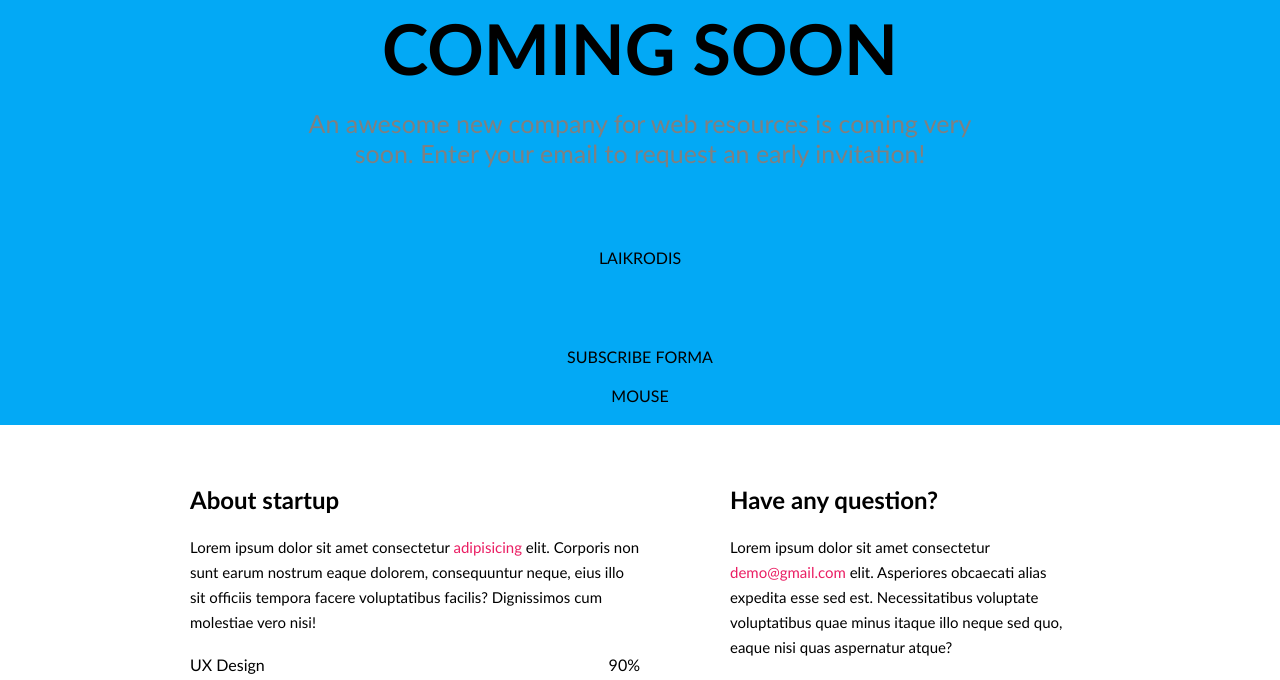
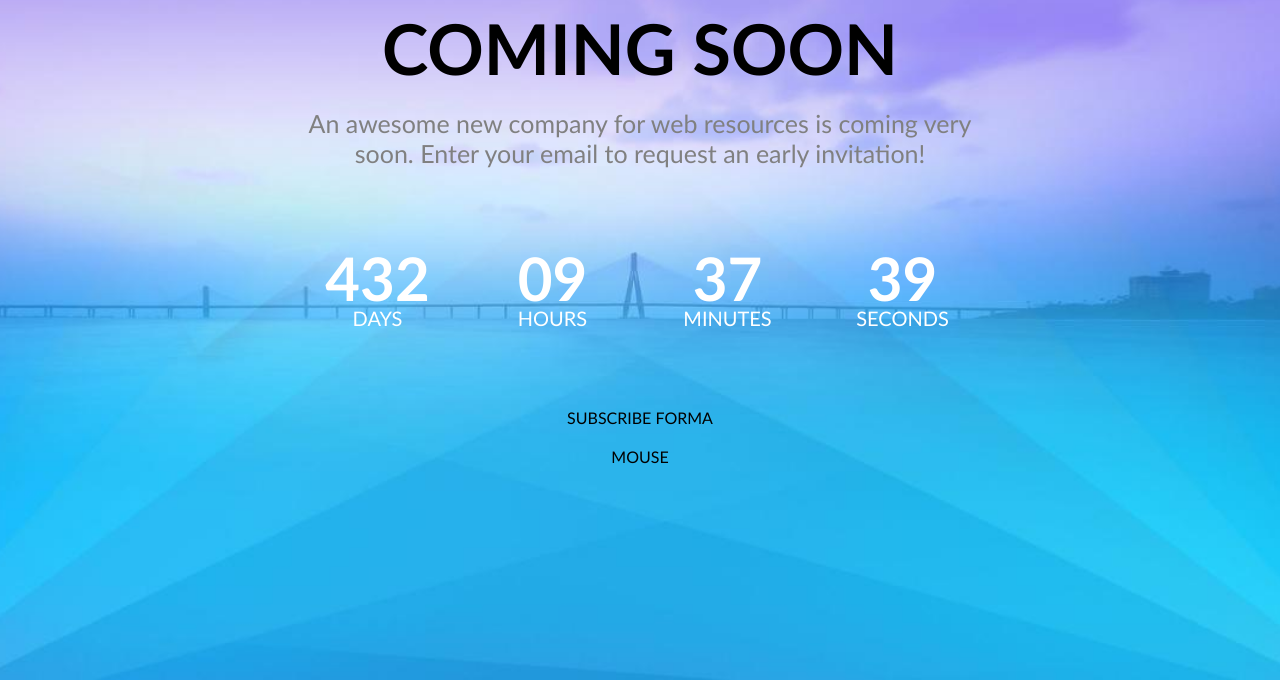
Before and after one commit to front-end-by-rimantas/10-grupe-coming-soon, a plain HTML site: page index.html in a window 1280 px wide. Shown: the part 120-800 px from the top of the page. Drawn offline with Linux system fonts and the light colour scheme.

Commit message:
Hero background and size #13

```diff
--- /dev/null
+++ b/css/clock.css
@@ -0,0 +1,27 @@
+.clock {
+    display: inline-block;
+    width: 100%;
+    color: #fff;
+}
+    .clock > .time {
+        display: inline-block;
+        width: 25%;
+        float: left;
+        font-size: 20px;
+        line-height: 20px;
+        text-transform: uppercase;
+    }
+        .clock > .time > .value {
+            display: inline-block;
+            width: 100%;
+            font-size: 60px;
+            line-height: 60px;
+            font-weight: bold;
+        }
+
+@media (max-width: 600px) {
+    .clock > .time {
+        width: 50%;
+        margin-bottom: 40px;
+    }
+}
--- a/css/style.css
+++ b/css/style.css
@@ -14,7 +14,12 @@ html {
 .hero {
     display: inline-block;
     width: 100%;
+    min-height: 100vh;
     background-color: #03A9F5;
+    background-image: url(../img/bg.jpg);
+    background-repeat: no-repeat;
+    background-size: cover;
+    background-position: center;
     padding-bottom: 20px;
     padding-top: 60px;
     text-align: center;
@@ -191,7 +196,6 @@ footer {
     .small-container {
         width: 500px;
         margin: 0 calc( (100% - 500px) / 2 );
-        background-color: lime;
     }
     .container {
         width: 500px;
@@ -212,7 +216,6 @@ footer {
     .small-container {
         width: calc(100% - 40px);
         margin: 0 20px;
-        background-color: lime;
     }
     .container {
         width: calc(100% - 40px);
--- a/index.html
+++ b/index.html
@@ -6,6 +6,7 @@
     <meta http-equiv="X-UA-Compatible" content="ie=edge">
     <title>Coming soon</title>
     <link rel="stylesheet" href="./css/font-awesome.min.css">
+    <link rel="stylesheet" href="./css/clock.css">
     <link rel="stylesheet" href="./css/progress-bar.css">
     <link rel="stylesheet" href="./css/style.css">
 </head>
@@ -16,7 +17,22 @@
             <h1>Coming soon</h1>
             <p>An awesome new company for web resources  is coming very soon. Enter your email  to request  an early invitation!</p>
             <div class="clock">
-                LAIKRODIS
+                <div class="time">
+                    <div class="value">432</div>
+                    <div class="title">days</div>
+                </div>
+                <div class="time">
+                    <div class="value">09</div>
+                    <div class="title">hours</div>
+                </div>
+                <div class="time">
+                    <div class="value">37</div>
+                    <div class="title">minutes</div>
+                </div>
+                <div class="time">
+                    <div class="value">39</div>
+                    <div class="title">seconds</div>
+                </div>
             </div>
             <form>
                 SUBSCRIBE FORMA
```
Also changed, not shown: img/bg.jpg (added).
